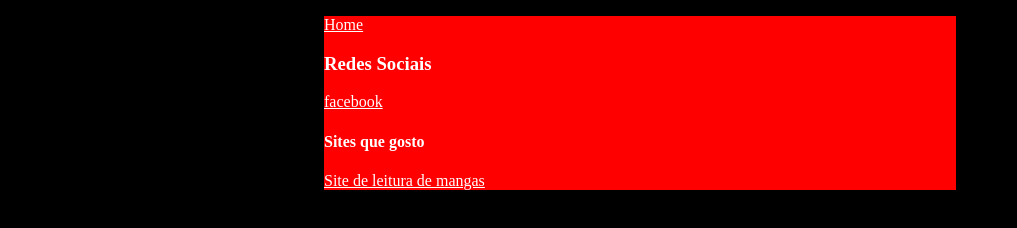
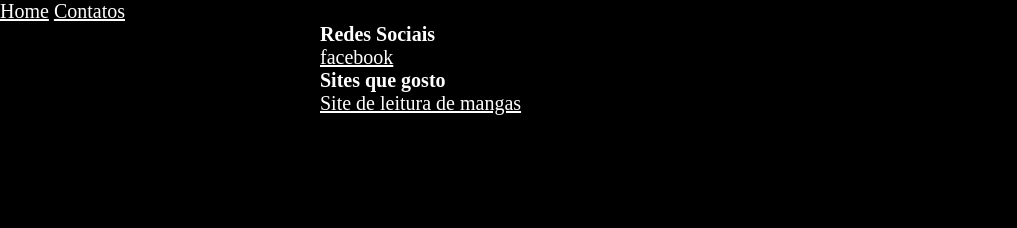
Before and after one commit to Yetgvg/tarefa_design_1, a plain HTML site: page contatos.html in a window 1280 px wide. Shown: the whole page, without its empty margins (0-1017 px from the left). Drawn offline with Linux system fonts and the light colour scheme.

Commit message:
Criação da Navbar no index e contatos

```diff
--- a/contatos.html
+++ b/contatos.html
@@ -1,5 +1,6 @@
 <!DOCTYPE html>
 <html lang="en">
+
 <head>
     <meta charset="UTF-8">
     <meta http-equiv="X-UA-Compatible" content="IE=edge">
@@ -7,25 +8,42 @@
     <title>Document</title>
 </head>
 <style>
-    *{
+    * {
         color: white;
+        margin: 0;
+        padding: 0;
+        font-size: 20px;
     }
-    body{
+
+    body {
         background-color: black;
+        width: 100%;
     }
-    div{
+
+    div {
         width: 50%;
         margin: auto;
-        background-color: red;
     }
+
+    li {
+        display: inline;
+    }
+
 </style>
+
 <body>
+    <nav>
+        <ul>
+            <li><a href="index.html">Home</a></li>
+            <li><a href="contatos.html">Contatos</a></li>
+        </ul>
+    </nav>
     <div>
-        <p><a href="Index.html">Home</a></p>
         <h3>Redes Sociais</h3>
-        <p><a href="https://www.facebook.com/gravitius.aliance.9">facebook</a>
+        <p><a href="https://www.facebook.com/gravitius.aliance.9">facebook</a></p>
         <h4>Sites que gosto</h4>
         <p><a href="https://mangalivre.net">Site de leitura de mangas</a></p>
     </div>
 </body>
+
 </html>
```
Also changed, not shown: index.html (+23 -4 lines).
